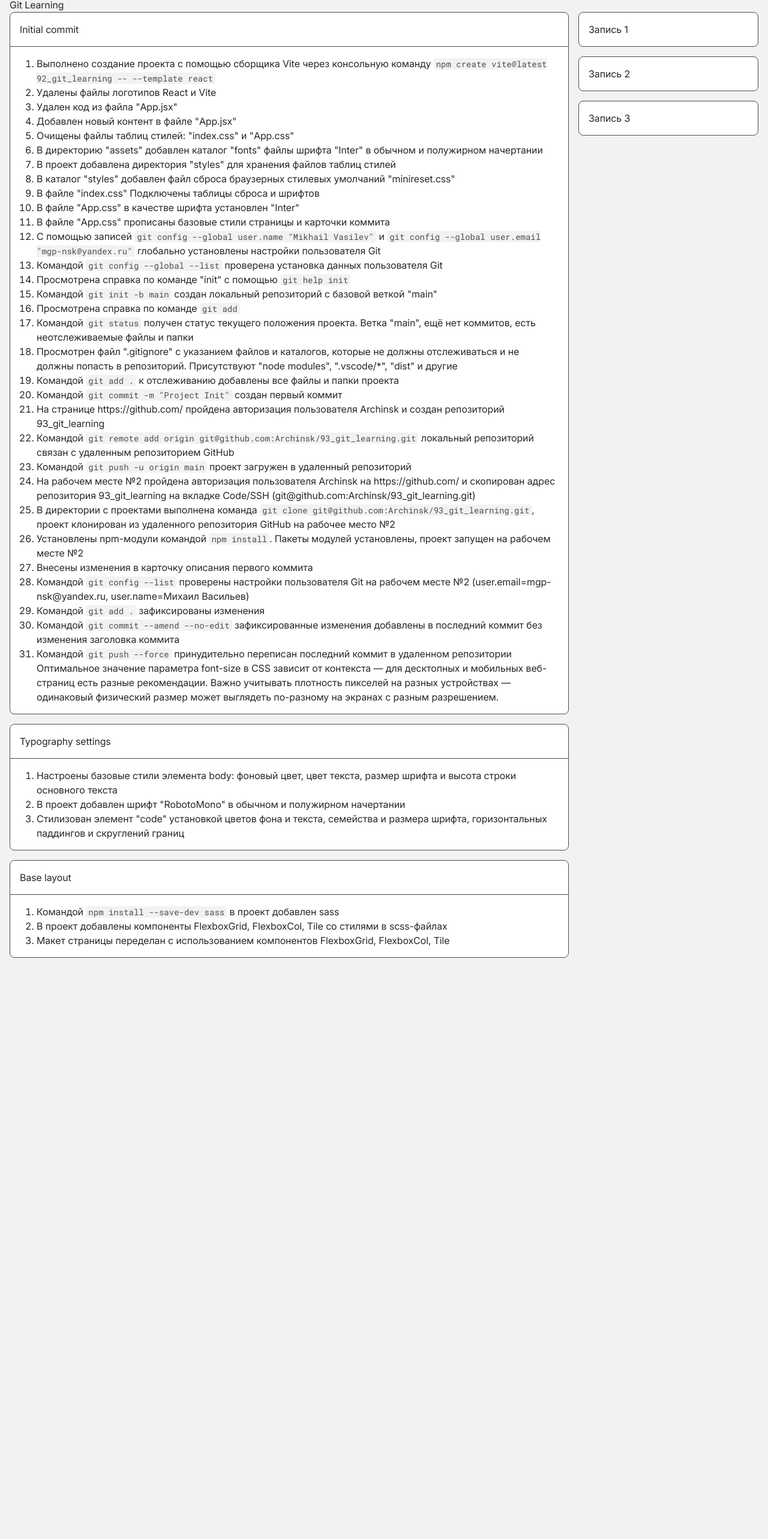
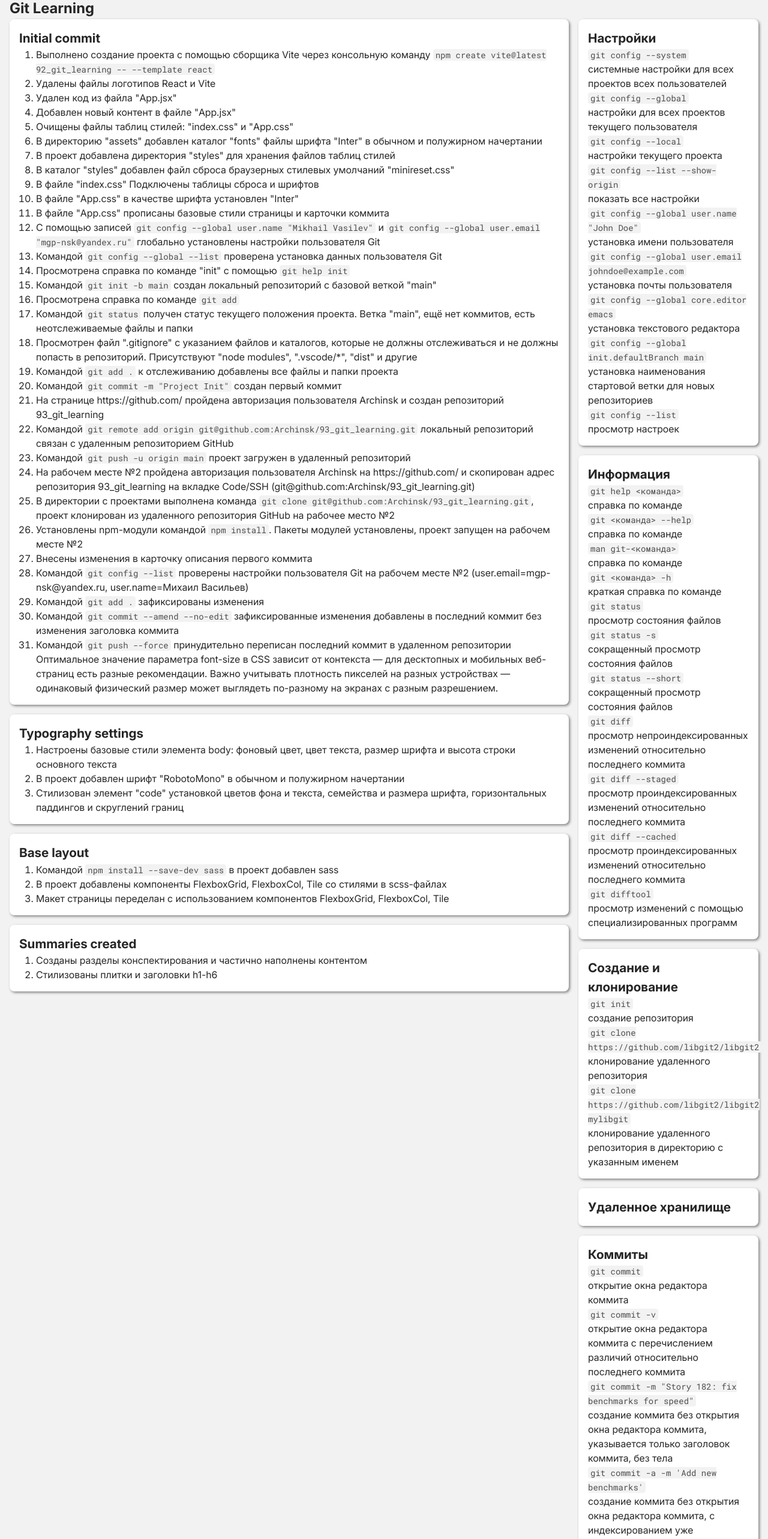
Before and after one commit to Archinsk/93_git_learning, a React (Vite) app: page / in a window 1280 px wide. Shown: the part 20-2586 px from the top of the page at 60% size. Before the commit the page ends 1633 px from the top, so only its background shows below. Built offline with nearby package versions, Linux system fonts and the light colour scheme.

Commit message:
Summaries created

```diff
--- a/src/App.css
+++ b/src/App.css
@@ -4,21 +4,6 @@ body {
   color: hsla(0, 0%, 15%, 1);
   font-size: 1rem;
   line-height: 1.5;
-  padding: 1rem;
-}
-
-.commit {
-  background-color: white;
-  border: 0.0625rem solid hsla(0, 0%, 30%, 1);
-  border-radius: 0.5rem;
-}
-
-.commit-head {
-  padding: 1rem;
-  border-bottom: 0.0625rem solid hsla(0, 0%, 30%, 1);
-}
-
-.commit-body {
   padding: 1rem;
 }
 
@@ -35,3 +20,24 @@ code {
   font-family: roboto-mono;
   font-size: 0.875rem;
 }
+
+.tile {
+  border-width: 0 !important;
+  box-shadow: 0.125rem 0.125rem 0.25rem hsla(0, 0%, 50%, 1);
+}
+
+h1,
+h2,
+h3,
+h4,
+h5,
+h6 {
+  font-weight: bold;
+}
+
+h1 {
+  font-size: 1.5rem;
+}
+h3 {
+  font-size: 1.3rem;
+}
--- a/src/App.jsx
+++ b/src/App.jsx
@@ -11,9 +11,8 @@ function App() {
       <FlexboxGrid>
         <FlexboxCol span={9}>
           <FlexboxGrid>
-            <div className="commit">
-              <div className="commit-head">Initial commit</div>
-              <div className="commit-body">
+            <Tile>
+              <h3>Initial commit</h3>
               <ol>
                 <li>
                   Выполнено создание проекта с помощью сборщика Vite через
@@ -38,20 +37,15 @@ function App() {
                   В каталог "styles" добавлен файл сброса браузерных стилевых
                   умолчаний "minireset.css"
                 </li>
+                <li>В файле "index.css" Подключены таблицы сброса и шрифтов</li>
+                <li>В файле "App.css" в качестве шрифта установлен "Inter"</li>
                 <li>
-                    В файле "index.css" Подключены таблицы сброса и шрифтов
-                  </li>
-                  <li>
-                    В файле "App.css" в качестве шрифта установлен "Inter"
-                  </li>
-                  <li>
-                    В файле "App.css" прописаны базовые стили страницы и
-                    карточки коммита
+                  В файле "App.css" прописаны базовые стили страницы и карточки
+                  коммита
                 </li>
                 <li>
                   С помощью записей{" "}
-                    <code>git config --global user.name "Mikhail Vasilev"</code>{" "}
-                    и{" "}
+                  <code>git config --global user.name "Mikhail Vasilev"</code> и{" "}
                   <code>
                     git config --global user.email "mgp-nsk@yandex.ru"
                   </code>{" "}
@@ -80,8 +74,8 @@ function App() {
                 <li>
                   Просмотрен файл ".gitignore" с указанием файлов и каталогов,
                   которые не должны отслеживаться и не должны попасть в
-                    репозиторий. Присутствуют "node modules", ".vscode/*",
-                    "dist" и другие
+                  репозиторий. Присутствуют "node modules", ".vscode/*", "dist"
+                  и другие
                 </li>
                 <li>
                   Командой <code>git add .</code> к отслеживанию добавлены все
@@ -104,13 +98,13 @@ function App() {
                   локальный репозиторий связан с удаленным репозиторием GitHub
                 </li>
                 <li>
-                    Командой <code>git push -u origin main</code> проект
-                    загружен в удаленный репозиторий
+                  Командой <code>git push -u origin main</code> проект загружен
+                  в удаленный репозиторий
                 </li>
                 <li>
-                    На рабочем месте №2 пройдена авторизация пользователя
-                    Archinsk на https://github.com/ и скопирован адрес
-                    репозитория 93_git_learning на вкладке Code/SSH
+                  На рабочем месте №2 пройдена авторизация пользователя Archinsk
+                  на https://github.com/ и скопирован адрес репозитория
+                  93_git_learning на вкладке Code/SSH
                   (git@github.com:Archinsk/93_git_learning.git)
                 </li>
                 <li>
@@ -123,8 +117,7 @@ function App() {
                 </li>
                 <li>
                   Установлены npm-модули командой <code>npm install</code>.
-                    Пакеты модулей установлены, проект запущен на рабочем месте
-                    №2
+                  Пакеты модулей установлены, проект запущен на рабочем месте №2
                 </li>
                 <li>Внесены изменения в карточку описания первого коммита</li>
                 <li>
@@ -141,22 +134,20 @@ function App() {
                   изменения заголовка коммита
                 </li>
                 <li>
-                    Командой <code>git push --force</code> принудительно
-                    переписан последний коммит в удаленном репозитории
+                  Командой <code>git push --force</code> принудительно переписан
+                  последний коммит в удаленном репозитории
                 </li>
                 <p>
                   Оптимальное значение параметра font-size в CSS зависит от
-                    контекста — для десктопных и мобильных веб-страниц есть
-                    разные рекомендации. Важно учитывать плотность пикселей на
-                    разных устройствах — одинаковый физический размер может
-                    выглядеть по-разному на экранах с разным разрешением.
+                  контекста — для десктопных и мобильных веб-страниц есть разные
+                  рекомендации. Важно учитывать плотность пикселей на разных
+                  устройствах — одинаковый физический размер может выглядеть
+                  по-разному на экранах с разным разрешением.
                 </p>
               </ol>
-              </div>
-            </div>
-            <div className="commit">
-              <div className="commit-head">Typography settings</div>
-              <div className="commit-body">
+            </Tile>
+            <Tile>
+              <h3>Typography settings</h3>
               <ol>
                 <li>
                   Настроены базовые стили элемента body: фоновый цвет, цвет
@@ -172,34 +163,302 @@ function App() {
                   скруглений границ
                 </li>
               </ol>
-              </div>
-            </div>
-            <div className="commit">
-              <div className="commit-head">Base layout</div>
-              <div className="commit-body">
+            </Tile>
+            <Tile>
+              <h3>Base layout</h3>
               <ol>
                 <li>
                   Командой <code>npm install --save-dev sass</code> в проект
                   добавлен sass
                 </li>
                 <li>
-                    В проект добавлены компоненты FlexboxGrid, FlexboxCol, Tile
-                    со стилями в scss-файлах
+                  В проект добавлены компоненты FlexboxGrid, FlexboxCol, Tile со
+                  стилями в scss-файлах
                 </li>
                 <li>
                   Макет страницы переделан с использованием компонентов
                   FlexboxGrid, FlexboxCol, Tile
                 </li>
               </ol>
-              </div>
-            </div>
+            </Tile>
+            <Tile>
+              <h3>Summaries created</h3>
+              <ol>
+                <li>
+                  Созданы разделы конспектирования и частично наполнены
+                  контентом
+                </li>
+                <li>Стилизованы плитки и заголовки h1-h6</li>
+              </ol>
+            </Tile>
           </FlexboxGrid>
         </FlexboxCol>
         <FlexboxCol span={3}>
           <FlexboxGrid>
-            <Tile>Запись 1</Tile>
-            <Tile>Запись 2</Tile>
-            <Tile>Запись 3</Tile>
+            <Tile>
+              <h3>Настройки</h3>
+              <div>
+                <div>
+                  <code>git config --system</code>
+                </div>
+                <div>
+                  системные настройки для всех проектов всех пользователей
+                </div>
+              </div>
+              <div>
+                <div>
+                  <code>git config --global</code>
+                </div>
+                <div>настройки для всех проектов текущего пользователя</div>
+              </div>
+              <div>
+                <div>
+                  <code>git config --local</code>
+                </div>
+                <div>настройки текущего проекта</div>
+              </div>
+              <div>
+                <div>
+                  <code>git config --list --show-origin</code>
+                </div>
+                <div>показать все настройки</div>
+              </div>
+              <div>
+                <div>
+                  <code>git config --global user.name "John Doe"</code>
+                </div>
+                <div>установка имени пользователя</div>
+              </div>
+              <div>
+                <div>
+                  <code>
+                    git config --global user.email johndoe@example.com
+                  </code>
+                </div>
+                <div>установка почты пользователя</div>
+              </div>
+              <div>
+                <div>
+                  <code>git config --global core.editor emacs</code>
+                </div>
+                <div>установка текстового редактора</div>
+              </div>
+              <div>
+                <div>
+                  <code>git config --global init.defaultBranch main</code>
+                </div>
+                <div>
+                  установка наименования стартовой ветки для новых репозиториев
+                </div>
+              </div>
+              <div>
+                <div>
+                  <code>git config --list</code>
+                </div>
+                <div>просмотр настроек</div>
+              </div>
+            </Tile>
+            <Tile>
+              <h3>Информация</h3>
+              <div>
+                <div>
+                  <code>{"git help <команда>"}</code>
+                </div>
+                <div>справка по команде</div>
+              </div>
+              <div>
+                <div>
+                  <code>{"git <команда> --help"}</code>
+                </div>
+                <div>справка по команде</div>
+              </div>
+              <div>
+                <div>
+                  <code>{"man git-<команда>"}</code>
+                </div>
+                <div>справка по команде</div>
+              </div>
+              <div>
+                <div>
+                  <code>{"git <команда> -h"}</code>
+                </div>
+                <div>краткая справка по команде</div>
+              </div>
+              <div>
+                <div>
+                  <code>git status</code>
+                </div>
+                <div>просмотр состояния файлов</div>
+              </div>
+              <div>
+                <div>
+                  <code>git status -s</code>
+                </div>
+                <div>сокращенный просмотр состояния файлов</div>
+              </div>
+              <div>
+                <div>
+                  <code>git status --short</code>
+                </div>
+                <div>сокращенный просмотр состояния файлов</div>
+              </div>
+              <div>
+                <div>
+                  <code>git diff</code>
+                </div>
+                <div>
+                  просмотр непроиндексированных изменений относительно
+                  последнего коммита
+                </div>
+              </div>
+              <div>
+                <div>
+                  <code>git diff --staged</code>
+                </div>
+                <div>
+                  просмотр проиндексированных изменений относительно последнего
+                  коммита
+                </div>
+              </div>
+              <div>
+                <div>
+                  <code>git diff --cached</code>
+                </div>
+                <div>
+                  просмотр проиндексированных изменений относительно последнего
+                  коммита
+                </div>
+              </div>
+              <div>
+                <div>
+                  <code>git difftool</code>
+                </div>
+                <div>
+                  просмотр изменений с помощью специализированных программ
+                </div>
+              </div>
+            </Tile>
+            <Tile>
+              <h3>Создание и клонирование</h3>
+              <div>
+                <div>
+                  <code>git init</code>
+                </div>
+                <div>создание репозитория</div>
+              </div>
+              <div>
+                <div>
+                  <code>git clone https://github.com/libgit2/libgit2</code>
+                </div>
+                <div>клонирование удаленного репозитория</div>
+              </div>
+              <div>
+                <div>
+                  <code>
+                    git clone https://github.com/libgit2/libgit2 mylibgit
+                  </code>
+                </div>
+                <div>
+                  клонирование удаленного репозитория в директорию с указанным
+                  именем
+                </div>
+              </div>
+            </Tile>
+            <Tile>
+              <h3>Удаленное хранилище</h3>
+            </Tile>
+            <Tile>
+              <h3>Коммиты</h3>
+              <div>
+                <div>
+                  <code>git commit</code>
+                </div>
+                <div>открытие окна редактора коммита</div>
+              </div>
+              <div>
+                <div>
+                  <code>git commit -v</code>
+                </div>
+                <div>
+                  открытие окна редактора коммита с перечислением различий
+                  относительно последнего коммита
+                </div>
+              </div>
+              <div>
+                <div>
+                  <code>
+                    git commit -m "Story 182: fix benchmarks for speed"
+                  </code>
+                </div>
+                <div>
+                  создание коммита без открытия окна редактора коммита,
+                  указывается только заголовок коммита, без тела
+                </div>
+              </div>
+              <div>
+                <div>
+                  <code>git commit -a -m 'Add new benchmarks'</code>
+                </div>
+                <div>
+                  создание коммита без открытия окна редактора коммита, с
+                  индексированием уже отслеживаемых файлов (без отдельного
+                  индексирования)
+                </div>
+              </div>
+              <div>
+                <div>
+                  <code>git rm PROJECTS.md</code>
+                </div>
+                <div>удаление файла ??</div>
+              </div>
+              <div>
+                <div>
+                  <code>git rm --cached README</code>
+                </div>
+                <div>удаление файла из списка отслеживаемых</div>
+              </div>
+              <div>
+                <div>
+                  <code>git mv README.md README</code>
+                </div>
+                <div>переименование файла</div>
+              </div>
+            </Tile>
+            <Tile>
+              <h3>добавление и удаление</h3>
+              <div>
+                <div>
+                  <code>git add README.md</code>
+                </div>
+                <div>
+                  добавление файла в список отслеживаемых git'ом и к следующему
+                  коммиту
+                </div>
+              </div>
+            </Tile>
+            <Tile>
+              <h3>Общее</h3>
+              <div>
+                Состояния файлов: неотслеживаемый(untracked), отслеживаемый
+                неизмененный(unmodified), изменённый (modified), индексированный
+                (staged) и зафиксированый (committed)
+              </div>
+              <div>
+                Файл .gitignore созданный в корне проекта может содержать
+                исключения для отслеживания и исключений из исключений
+              </div>
+            </Tile>
+            <Tile>
+              <h3>Текущий пункт</h3>
+              <div>
+                <div>Источник</div>
+                <div>https://git-scm.com/book/ru/v2</div>
+              </div>
+              <div>
+                <div>Место остановки</div>
+                <div>2.3 Основы Git - Просмотр истории коммитов</div>
+              </div>
+            </Tile>
           </FlexboxGrid>
         </FlexboxCol>
       </FlexboxGrid>
```
Lines whose indentation alone changed are shown as unchanged.
